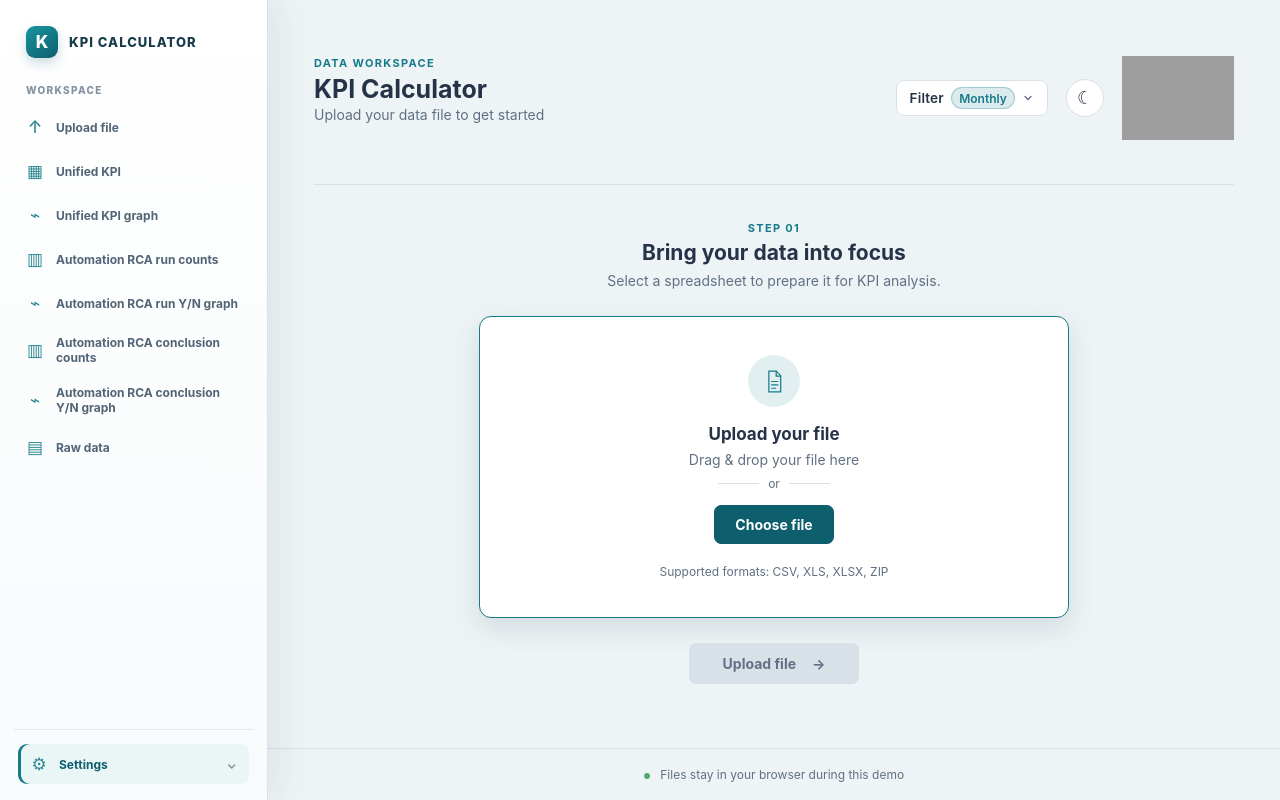
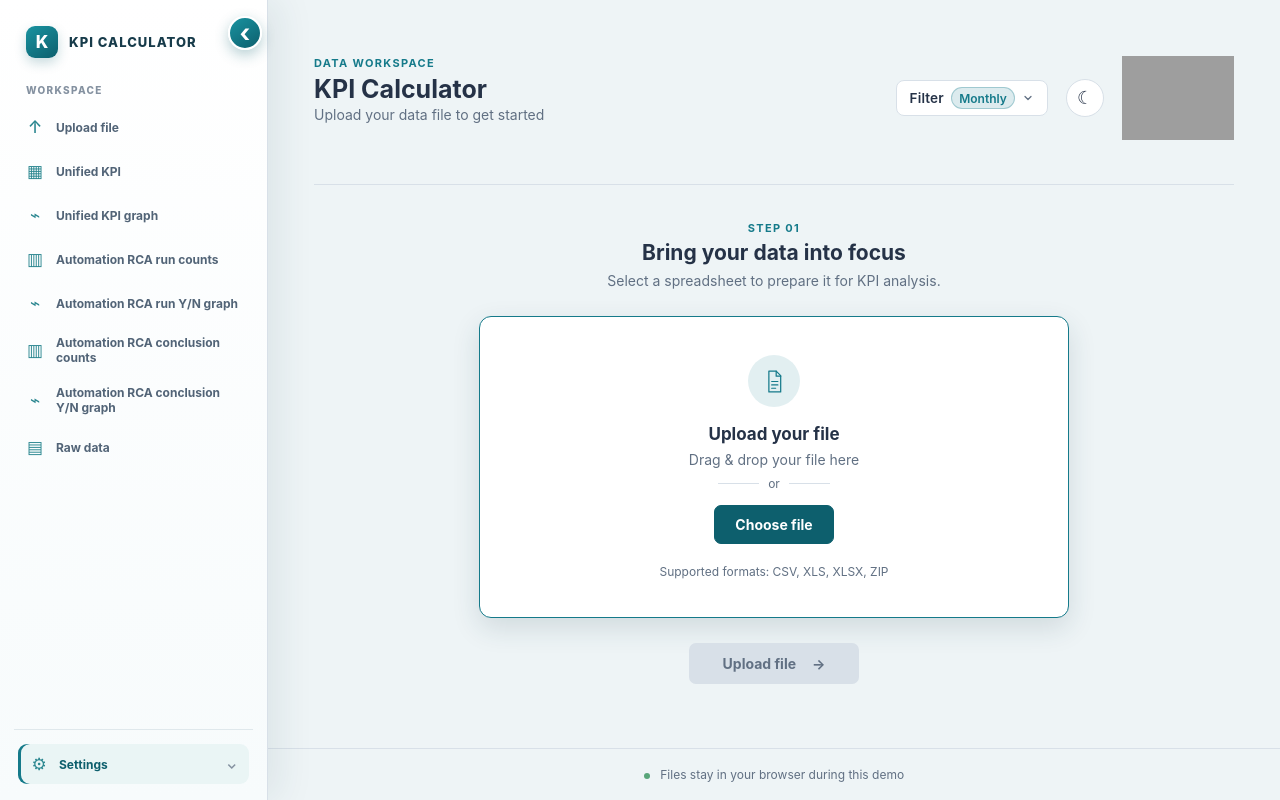
Before and after one commit to sumitkumar1008/KPI_Calculator, a React (Vite) app in the folder frontend/: page / in a window 1280 px wide. Both pictures are taken after typing "name@example.com", "Sample123" into the empty fields and a click on the button "Login". Built offline with nearby package versions, Linux system fonts and the light colour scheme; grey boxes are pictures that could not be loaded.

Commit message:
changes updated

```diff
--- a/frontend/src/App.css
+++ b/frontend/src/App.css
@@ -23,6 +23,8 @@
   display: flex;
   flex-direction: column;
 }
+
+.sidebar-collapsed .app-content { margin-left: 0; }
 
 .upload-section,
 .summary-section,
--- a/frontend/src/App.jsx
+++ b/frontend/src/App.jsx
@@ -8,7 +8,8 @@ import './App.css'
 
 function App() {
   const [isLoggedIn, setIsLoggedIn] = useState(false)
-  const [theme, setTheme] = useState(() => localStorage.getItem('kpi-calculator-theme-v2') || 'light')
+  const [sidebarOpen, setSidebarOpen] = useState(true)
+  const [theme, setTheme] = useState('light')
   const [fileFormat, setFileFormat] = useState(() => localStorage.getItem('kpi-calculator-file-format') || 'xlsx')
 
   useEffect(() => {
@@ -26,8 +27,10 @@ function App() {
 
   return (
     <GlobalFilterProvider>
-      <main className={`app-shell theme-${theme}`}>
+      <main className={`app-shell theme-${theme} ${sidebarOpen ? '' : 'sidebar-collapsed'}`}>
         <Sidebar
+          isOpen={sidebarOpen}
+          onToggle={() => setSidebarOpen((open) => !open)}
           theme={theme}
           onToggleTheme={() => setTheme((currentTheme) => currentTheme === 'dark' ? 'light' : 'dark')}
           fileFormat={fileFormat}
--- a/frontend/src/components/AutomationRcaConclusionLineChart.jsx
+++ b/frontend/src/components/AutomationRcaConclusionLineChart.jsx
@@ -26,6 +26,8 @@ function AutomationRcaConclusionLineChart({ sourceResponse }) {
         date: row.period_label || row.period,
         Y: Number(row.Y_count ?? 0),
         N: Number(row.N_count ?? 0),
+        Y_percentage: Number(row.Y_percentage ?? 0),
+        N_percentage: Number(row.N_percentage ?? 0),
       }))
 
     cacheRef.current = {
@@ -59,6 +61,8 @@ function AutomationRcaConclusionLineChart({ sourceResponse }) {
         date: row.period_label || row.period,
         Y: Number(row.Y_count ?? 0),
         N: Number(row.N_count ?? 0),
+        Y_percentage: Number(row.Y_percentage ?? 0),
+        N_percentage: Number(row.N_percentage ?? 0),
       }))
       cacheRef.current[period] = formatted
       setChartData(formatted)
@@ -93,6 +97,8 @@ function AutomationRcaConclusionLineChart({ sourceResponse }) {
           date: row.period_label || row.period,
           Y: Number(row.Y_count ?? 0),
           N: Number(row.N_count ?? 0),
+          Y_percentage: Number(row.Y_percentage ?? 0),
+          N_percentage: Number(row.N_percentage ?? 0),
         }))
         cacheRef.current[period] = formatted
         setChartData(formatted)
--- a/frontend/src/components/AutomationRunLineChart.jsx
+++ b/frontend/src/components/AutomationRunLineChart.jsx
@@ -26,6 +26,8 @@ function AutomationRunLineChart({ sourceResponse }) {
         date: row.period_label || row.period,
         Y: Number(row.Y_count ?? 0),
         N: Number(row.N_count ?? 0),
+        Y_percentage: Number(row.Y_percentage ?? 0),
+        N_percentage: Number(row.N_percentage ?? 0),
       }))
 
     cacheRef.current = {
@@ -59,6 +61,8 @@ function AutomationRunLineChart({ sourceResponse }) {
         date: row.period_label || row.period,
         Y: Number(row.Y_count ?? 0),
         N: Number(row.N_count ?? 0),
+        Y_percentage: Number(row.Y_percentage ?? 0),
+        N_percentage: Number(row.N_percentage ?? 0),
       }))
       cacheRef.current[period] = formatted
       setChartData(formatted)
@@ -93,6 +97,8 @@ function AutomationRunLineChart({ sourceResponse }) {
           date: row.period_label || row.period,
           Y: Number(row.Y_count ?? 0),
           N: Number(row.N_count ?? 0),
+          Y_percentage: Number(row.Y_percentage ?? 0),
+          N_percentage: Number(row.N_percentage ?? 0),
         }))
         cacheRef.current[period] = formatted
         setChartData(formatted)
--- a/frontend/src/components/LongResponseTimeLineChart.jsx
+++ b/frontend/src/components/LongResponseTimeLineChart.jsx
@@ -43,7 +43,7 @@ function LongResponseTimeLineChart({ sourceResponse }) {
       error={null}
       series={series}
       valueUnit="hr"
-      label="Average response time"
+      label="GRAPH OF MTTR AND MTTr"
       title="UNIFIED KPI GRAPH"
       emptyMessage="No long average response-time data was returned for this period."
     />
--- a/frontend/src/components/ShortResponseTimeLineChart.jsx
+++ b/frontend/src/components/ShortResponseTimeLineChart.jsx
@@ -45,7 +45,7 @@ function ShortResponseTimeLineChart({ sourceResponse }) {
       error={null}
       series={series}
       valueUnit="min"
-      label="Average response time"
+      label="GRAPH OF MTTI,MTTA,MTTAck"
       title="UNIFIED KPI GRAPH"
       emptyMessage="No short average response-time data was returned for this period."
     />
--- a/frontend/src/components/Sidebar.css
+++ b/frontend/src/components/Sidebar.css
@@ -10,6 +10,59 @@
   background: linear-gradient(180deg, #ffffff 0%, #f7fbfc 100%);
   color: #253247;
   box-shadow: 12px 0 34px rgba(31, 63, 75, 0.08);
+  transition: transform .25s ease, visibility .25s ease;
+}
+
+.sidebar.is-closed {
+  visibility: hidden;
+  transform: translateX(-100%);
+}
+
+.sidebar-toggle {
+  position: fixed;
+  top: 16px;
+  left: 228px;
+  z-index: 11;
+  width: 34px;
+  height: 34px;
+  display: grid;
+  place-items: center;
+  border: 2px solid #ffffff;
+  border-radius: 50%;
+  color: #ffffff;
+  background: linear-gradient(145deg, #1993a0, #0d5f6d);
+  cursor: pointer;
+  font-size: 25px;
+  font-weight: 700;
+  line-height: 1;
+  box-shadow: 0 5px 14px rgba(13, 95, 109, 0.3);
+  transition: transform .2s ease, box-shadow .2s ease, background .2s ease;
+}
+
+.sidebar-toggle span {
+  width: 100%;
+  height: 100%;
+  display: grid;
+  place-items: center;
+  line-height: 1;
+  transform: none;
+}
+
+.sidebar-toggle:hover,
+.sidebar-toggle:focus-visible {
+  border-color: #ffffff;
+  color: #ffffff;
+  background: linear-gradient(145deg, #24aab3, #157a8a);
+  box-shadow: 0 7px 18px rgba(13, 95, 109, 0.4);
+  outline: none;
+  transform: scale(1.08);
+}
+
+.sidebar-toggle.is-closed {
+  position: fixed;
+  left: 12px;
+  z-index: 11;
+  box-shadow: 0 5px 14px rgba(13, 95, 109, 0.3);
 }
 
 .sidebar-brand {
@@ -191,6 +244,10 @@
   box-shadow: 10px 0 30px rgba(1, 7, 10, 0.22);
 }
 
+.theme-dark .sidebar-toggle { border-color: #18262d; color: #102123; background: linear-gradient(145deg, #5eead4, #2dd4bf); box-shadow: 0 5px 14px rgba(45, 212, 191, 0.28); }
+.theme-dark .sidebar-toggle:hover,
+.theme-dark .sidebar-toggle:focus-visible { border-color: #18262d; color: #102123; background: linear-gradient(145deg, #8af3e2, #5eead4); box-shadow: 0 7px 18px rgba(45, 212, 191, 0.38); }
+
 .theme-dark .sidebar-brand { color: #d7e2e7; }
 .theme-dark .sidebar-label { color: #8da2ab; }
 .theme-dark .sidebar-item { color: #a9bbc2; }
@@ -230,6 +287,26 @@
     border-right: 0;
     border-bottom: 1px solid #d8e0e8;
     box-shadow: 0 8px 24px rgba(31, 63, 75, 0.06);
+    transform: none;
+  }
+
+  .sidebar.is-closed {
+    display: block;
+    visibility: hidden;
+    transform: translateY(-100%);
+  }
+
+  .sidebar-toggle.is-open {
+    position: fixed;
+    top: 12px;
+    left: auto;
+    right: 22px;
+  }
+
+  .sidebar-toggle.is-closed {
+    position: fixed;
+    top: 12px;
+    left: 12px;
   }
 
   .sidebar-brand { padding: 0 8px 16px; }
--- a/frontend/src/components/Sidebar.jsx
+++ b/frontend/src/components/Sidebar.jsx
@@ -22,7 +22,7 @@ const settingsItems = [
   { id: 'help-about', label: 'Help & about', icon: '?' },
 ]
 
-function Sidebar({ theme, onToggleTheme, fileFormat, onFileFormatChange }) {
+function Sidebar({ isOpen, onToggle, theme, onToggleTheme, fileFormat, onFileFormatChange }) {
   const [settingsOpen, setSettingsOpen] = useState(false)
   const [activeSetting, setActiveSetting] = useState(null)
   const [alertsEnabled, setAlertsEnabled] = useState(true)
@@ -36,7 +36,17 @@ function Sidebar({ theme, onToggleTheme, fileFormat, onFileFormatChange }) {
   }
 
   return (
-    <aside className="sidebar" aria-label="KPI Calculator navigation">
+    <>
+      <button
+          type="button"
+          className={`sidebar-toggle ${isOpen ? 'is-open' : 'is-closed'}`}
+          onClick={onToggle}
+          aria-label={isOpen ? 'Close sidebar' : 'Open sidebar'}
+          title={isOpen ? 'Close sidebar' : 'Open sidebar'}
+        >
+          <span aria-hidden="true">{isOpen ? '‹' : '›'}</span>
+        </button>
+      <aside className={`sidebar ${isOpen ? 'is-open' : 'is-closed'}`} aria-label="KPI Calculator navigation">
       <div className="sidebar-brand">
         <span className="sidebar-brand-mark" aria-hidden="true">K</span>
         <span>KPI CALCULATOR</span>
@@ -125,7 +135,8 @@ function Sidebar({ theme, onToggleTheme, fileFormat, onFileFormatChange }) {
           </div>
         )}
       </div>
-    </aside>
+      </aside>
+    </>
   )
 }
 
--- a/frontend/src/components/linechart.css
+++ b/frontend/src/components/linechart.css
@@ -20,6 +20,8 @@
   color: var(--ink);
   font-size: 18px;
 }
+
+.line-chart-label { text-transform: none; }
 
 .line-chart-filters {
   display: flex;
```
Also changed, not shown: frontend/src/components/linechart.jsx (+29 -12 lines), frontend/src/utils/drilldownUtils.js (+9 -4 lines), 1 other file (tests, documents, lock files or other folders).
